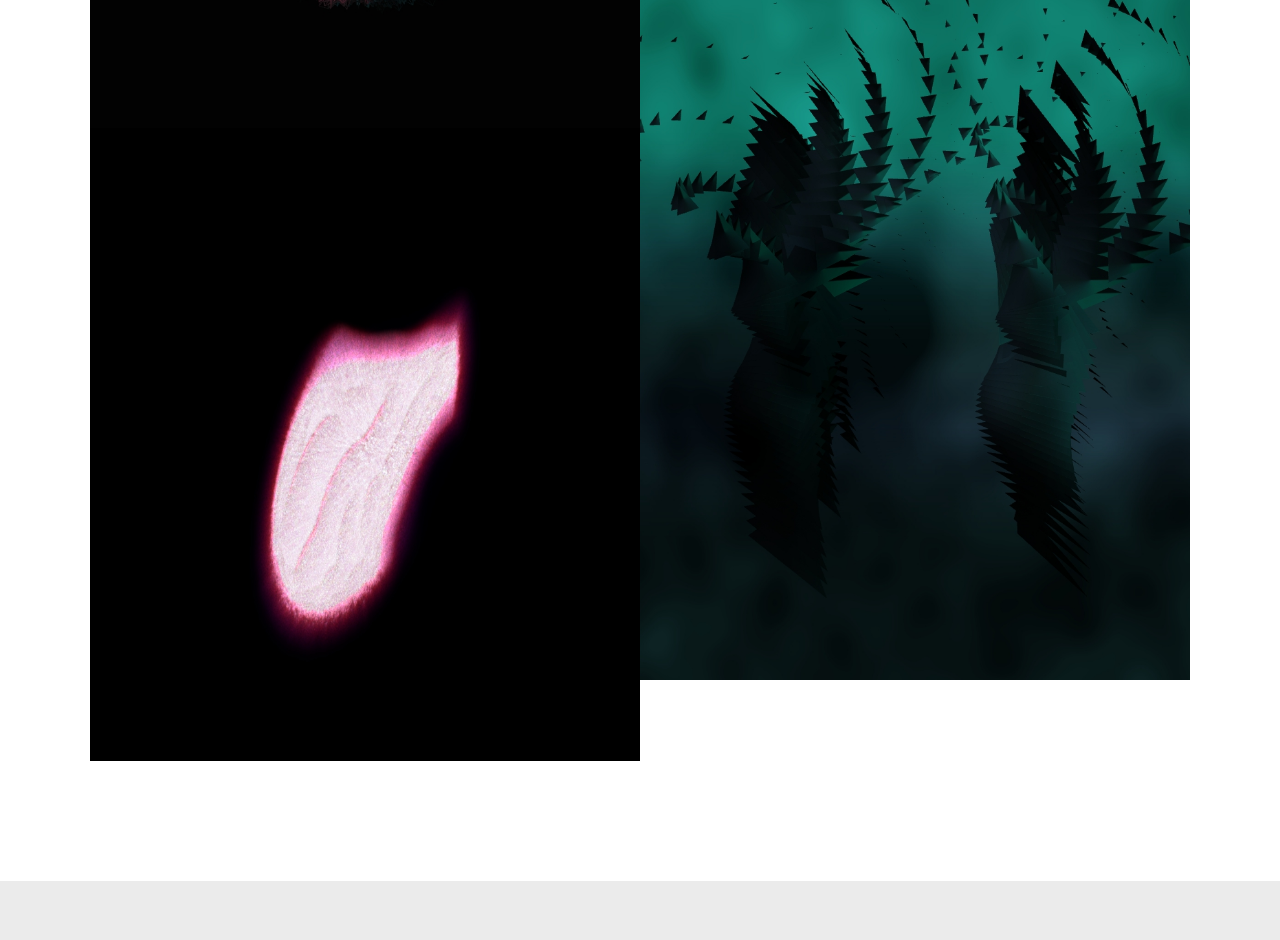
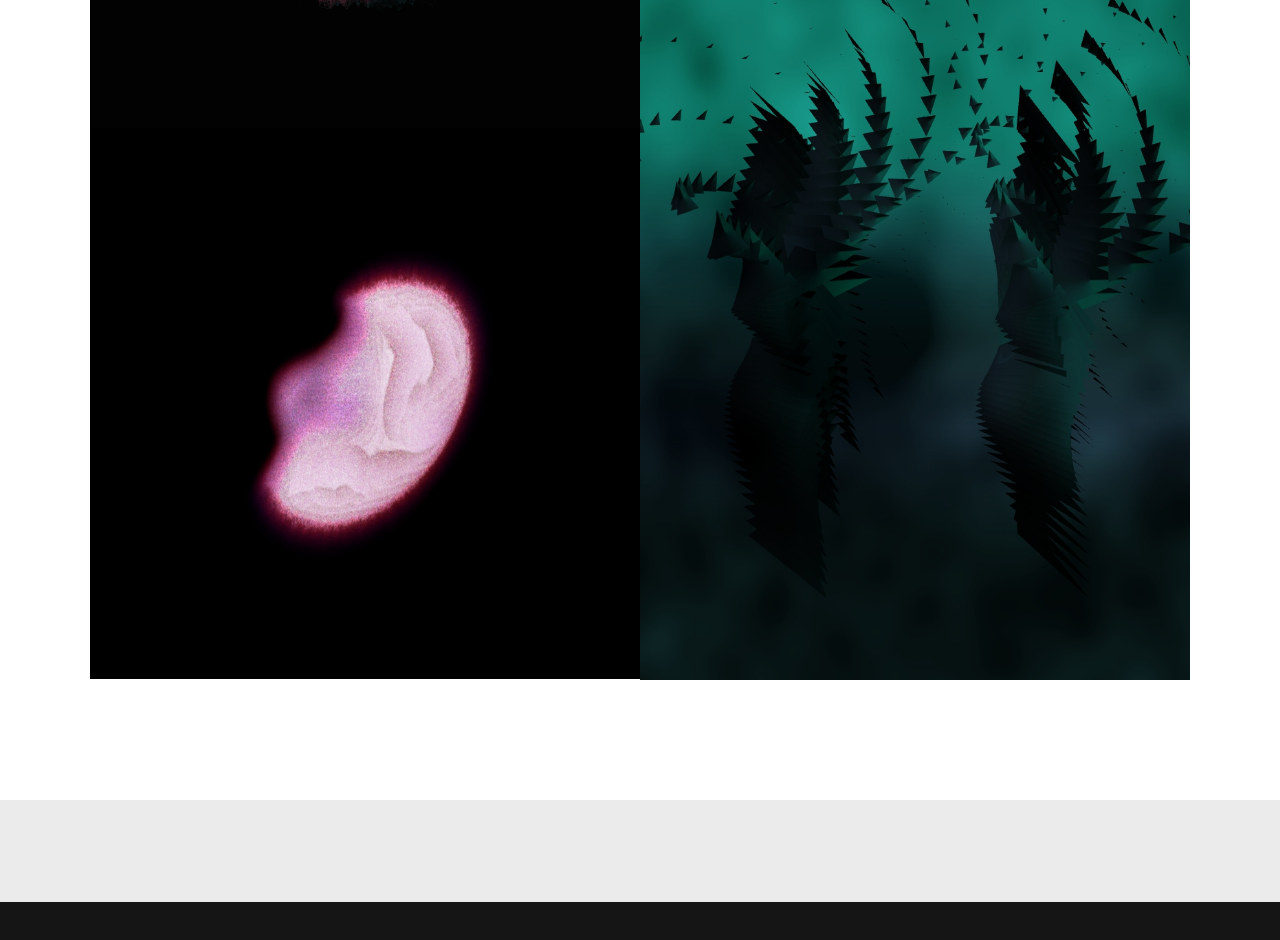
Before and after one commit to imrosh/imrosh.github.io, a plain HTML site: page index.html in a window 1280 px wide. Shown: the part 4780-5720 px from the top of the page. Drawn offline with Linux system fonts and the light colour scheme; files whose address does not match are found by name.

Commit message:
new Material image

```diff
--- a/index.html
+++ b/index.html
@@ -474,7 +474,7 @@
 
 	            <div class="bgrid folio-item">
 	               <div class="item-wrap">
-	               	<img src="C:/Users/imrosh/Downloads/FluffyMaterial.jpeg" alt="FluffyMaterial">
+	               	<img src="images/portfolio/fMaterial.jpeg" alt="FluffyMaterial">
 	                  <a href="#modal-06" class="overlay">
 	                     <div class="folio-item-table">
 	                     	<div class="folio-item-cell">
```
Also changed, not shown: images/portfolio/fMaterial.jpeg (added).
